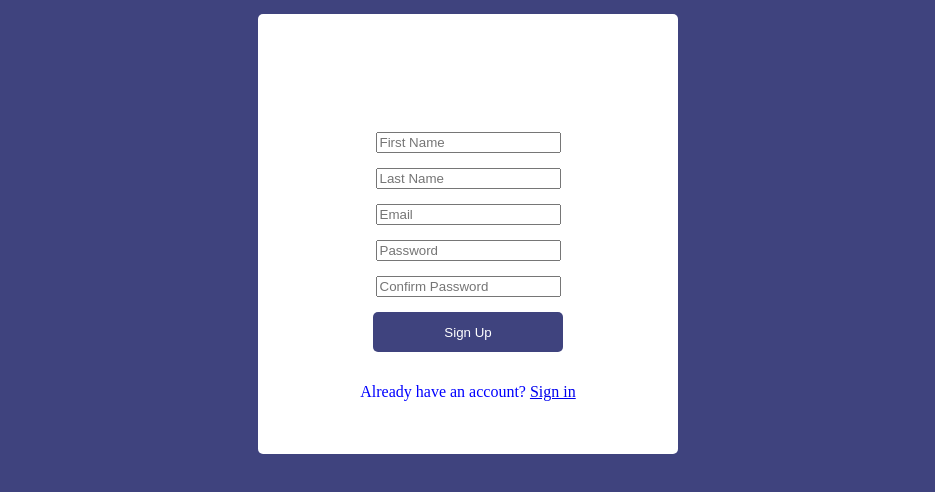
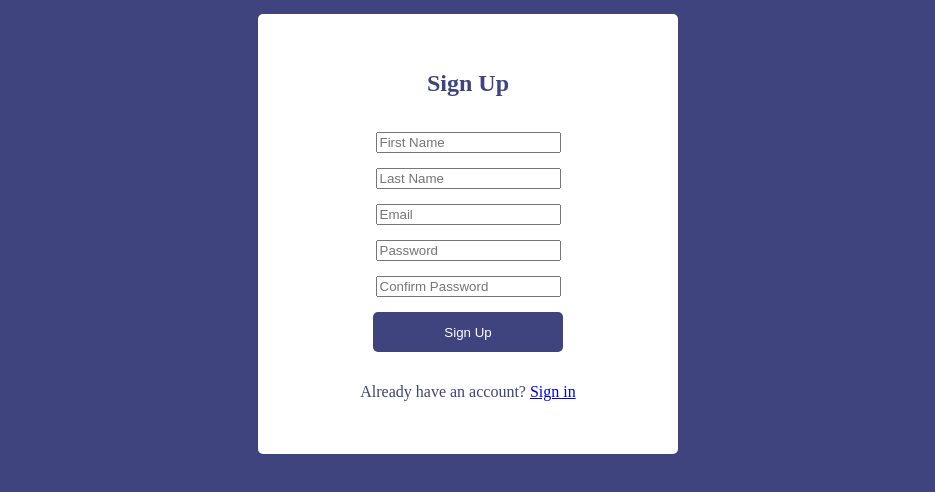
Before and after one commit to yonah-trachtman/Sign-in-page, a plain HTML site: page index.html in a window 1280 px wide. Shown: the part 134-626 px from the top of the page, without its empty margins (172-1107 px from the left). Drawn offline with Linux system fonts and the light colour scheme.

Commit message:
Update index.html

```diff
--- a/index.html
+++ b/index.html
@@ -23,7 +23,7 @@
         padding: 20px;
         gap: 15px;
         border-radius: 5px;">
-            <h2>Sign Up</h2>
+            <h2 style="color: rgba(22, 27, 99, 0.822);">Sign Up</h2>
             <input class="input-txt" type="text" placeholder="First Name" >
             <input class="input-txt" type="text" placeholder="Last Name">
             <input class="input-txt" type="email" placeholder="Email" >
@@ -35,7 +35,7 @@
             color: white;
             border: none;
             border-radius: 5px;">Sign Up</button>
-            <p style="color: blue;">Already have an account? <a href="index.html">Sign in</a></p>
+            <p style="color: rgba(22, 27, 99, 0.822);">Already have an account? <a href="index.html">Sign in</a></p>
         </form>
     </main>
 </body>
```
